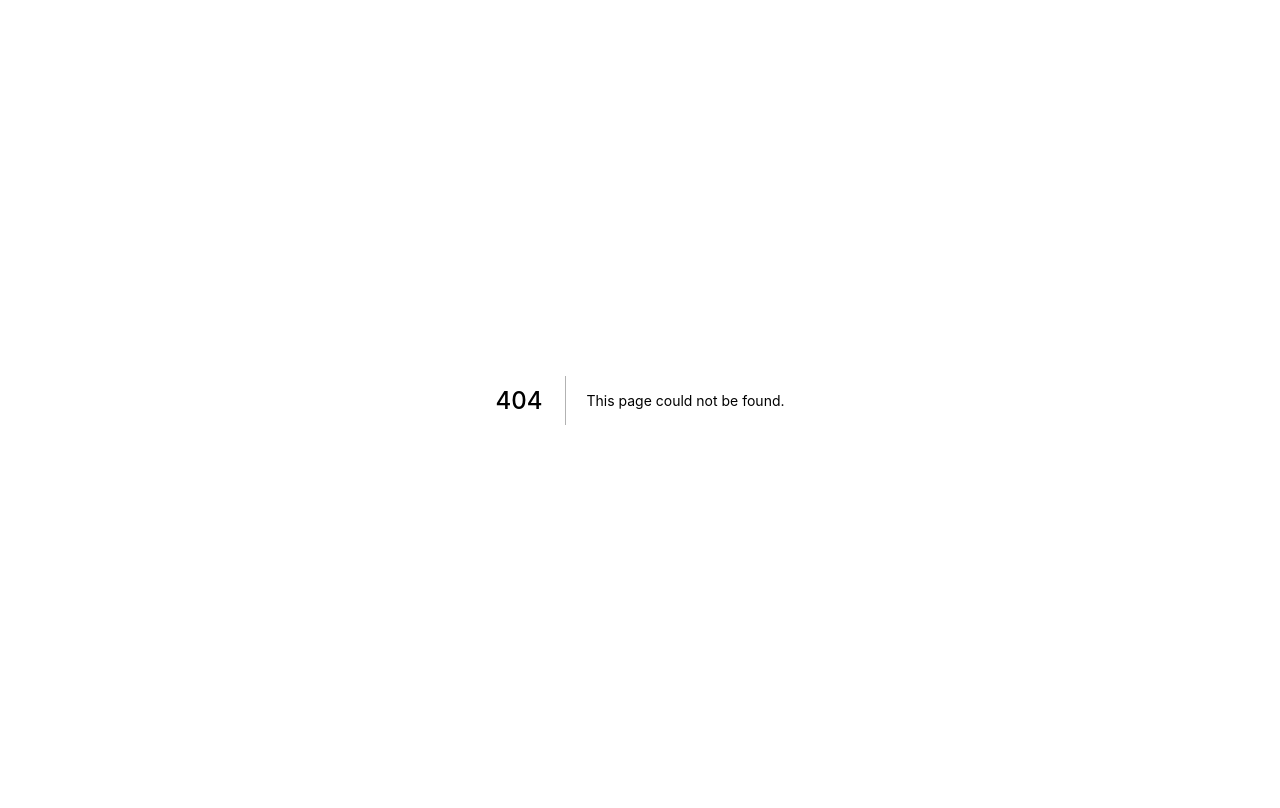
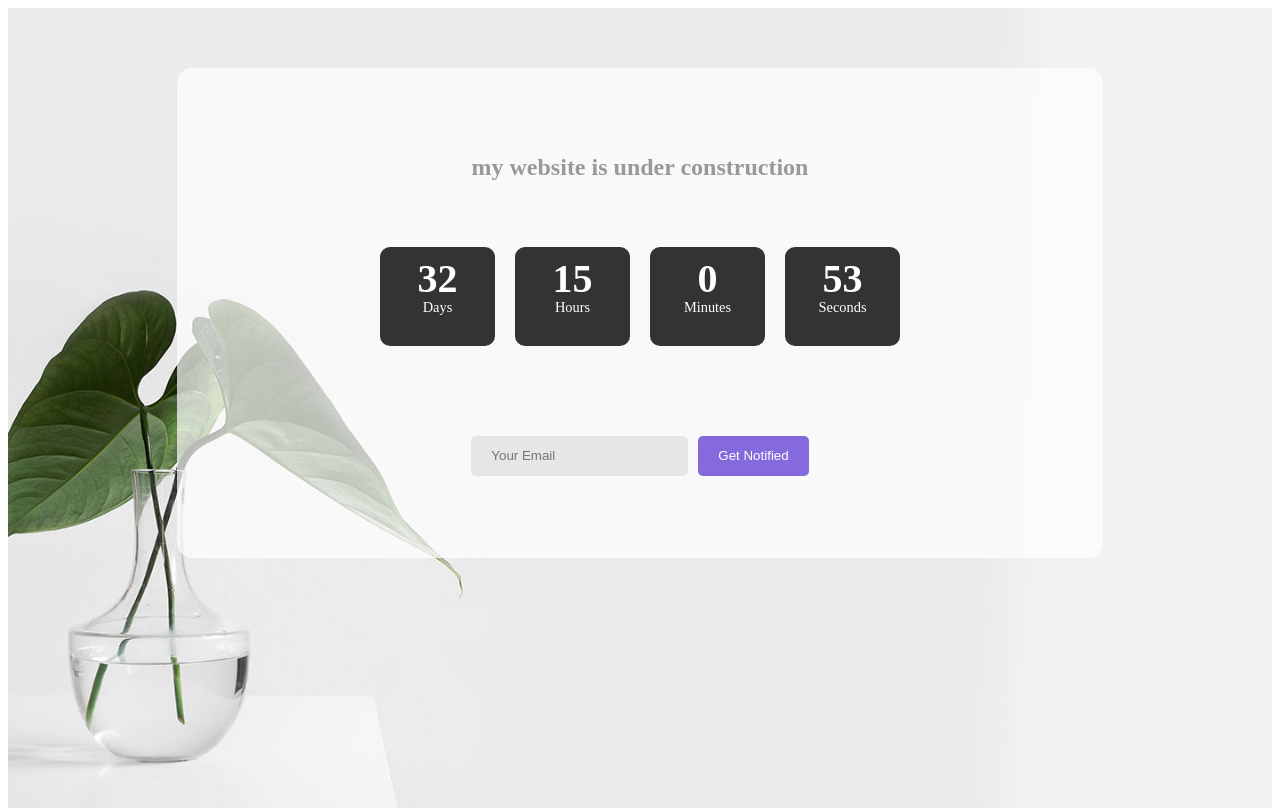
Before and after one commit to fatemqsm/ComingSoonPage, a Next.js app: page /components/Background/Background in a window 1280 px wide. Before the commit this address had no page. Built offline with nearby package versions, Linux system fonts and the light colour scheme.

Commit message:
commit on "transfer components folder to pages"

```diff
--- a/pages/_document.js
+++ b/pages/_document.js
@@ -1,5 +1,5 @@
 import { Html, Head, Main, NextScript } from 'next/document'
-import Reset from '../components/Reset/Reset'
+import Reset from './components/Reset/Reset'
 
 export default function Document() {
   return (
--- a/components/Background/Background.jsx
+++ b/pages/components/Background/Background.jsx
@@ -29,7 +29,7 @@ export default function Background() {
           alt="background image"
           loading="lazy"
           layout="fill"
-          src="../../public/images/bg01.jpg"
+          src="/images/bg01.jpg"
           objectFit="cover"
           objectPosition="30% 30%"
         />
--- a/pages/index.js
+++ b/pages/index.js
@@ -1,6 +1,6 @@
 import React, { useEffect, useState, useRef } from 'react'
 import Head from 'next/head'
-import Background from '../components/Background/Background'
+import Background from './components/Background/Background'
 export default function Home() {
   return (
     <>
```
Also changed, not shown: pages/components/CountDown/CountDown.jsx (renamed from components/CountDown/CountDown.jsx), pages/components/Reset/Reset.jsx (renamed from components/Reset/Reset.jsx).
